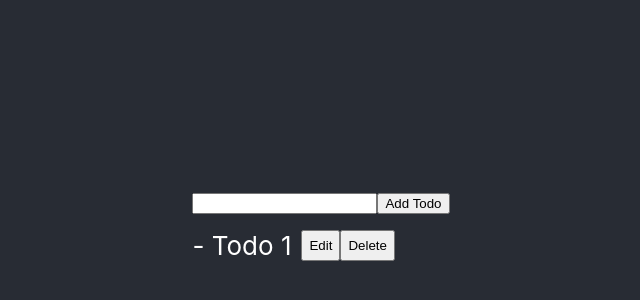
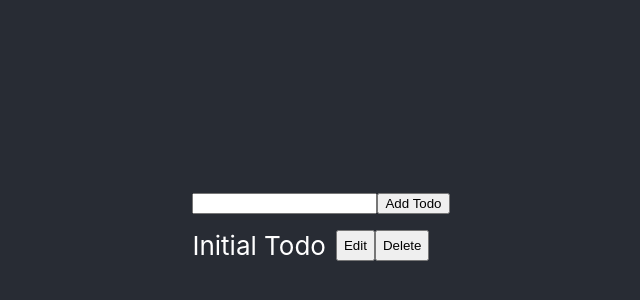
Before and after one commit to martinraquion/multisys-todo, a React (Create React App) app: page / in a window 1280 px wide. Shown: the part 178-478 px from the top of the page, without its empty margins (319-959 px from the left). Built offline with nearby package versions, Linux system fonts and the light colour scheme.

Commit message:
added remove functionality

```diff
--- a/src/components/Todo.js
+++ b/src/components/Todo.js
@@ -12,6 +12,9 @@ function Todo() {
     dispatch({ type: "ADD_TODO", payload: todo });
     setTodo("");
   };
+
+  const todoList = state.todos;
+  //   console.log(todoList);
   return (
     <div>
       <form onSubmit={handleSubmit}>
@@ -19,11 +22,17 @@ function Todo() {
         <button type="submit">Add Todo</button>
       </form>
       <div style={{ marginTop: "1rem" }}>
-        <div style={{ display: "flex" }}>
-          <div style={{ marginRight: 10 }}> - Todo 1</div>
-          <button>Edit</button>
-          <button>Delete</button>
-        </div>
+        {todoList.map((todo) => (
+          <div key={todo.id} style={{ display: "flex", marginTop: 10 }}>
+            <div style={{ marginRight: 10 }}> {todo.text}</div>
+            <button>Edit</button>
+            <button
+              onClick={() => dispatch({ type: "REMOVE_TODO", payload: todo })}
+            >
+              Delete
+            </button>
+          </div>
+        ))}
       </div>
     </div>
   );
--- a/src/context/stateContext.js
+++ b/src/context/stateContext.js
@@ -9,7 +9,7 @@ let todosContext = {
   todos: [
     {
       id: uuidv4(),
-      text: "send trends in email",
+      text: "Initial Todo",
       complete: false,
     },
   ],
--- a/src/reducer/stateReducer.js
+++ b/src/reducer/stateReducer.js
@@ -13,6 +13,15 @@ export default function reducer(state, action) {
         todos: addedTodo,
       };
 
+    case "REMOVE_TODO":
+      const filteredTodos = state.todos.filter(
+        (t) => t.id !== action.payload.id
+      );
+      return {
+        ...state,
+        todos: filteredTodos,
+      };
+
     default:
       return state;
   }
```
